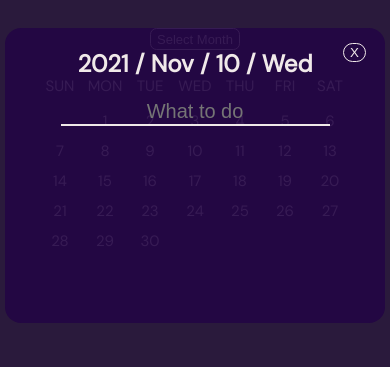
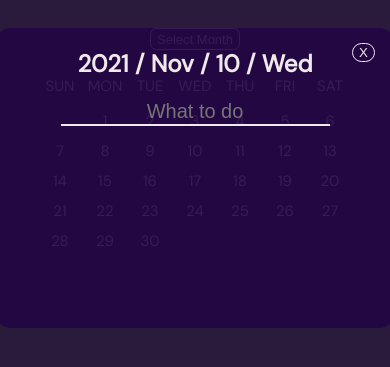
Before and after one commit to lulubeanana17/calendar-todo.github.io, a plain HTML site: page index.html in a window 390 px wide. Both pictures are taken after a click on the element "10". Shown: the part 91-458 px from the top of the page. Drawn offline with Linux system fonts and the light colour scheme.

Commit message:
2/11/21 3

```diff
--- a/calendar.css
+++ b/calendar.css
@@ -171,8 +171,8 @@ body {
     }
     /*todoList*/
     #todoContainer {
-        width: 65vh;
-        height: 65vh;
+        width: 500px;
+        height: 400px;
     }
 }
 
@@ -203,8 +203,8 @@ body {
     }
     /*todoList*/
     #todoContainer {
-        width: 55vh;
-        height: 55vh;
+        width: 500px;
+        height: 400px;
     }
 }
 
@@ -221,8 +221,8 @@ body {
 
     /*todoList*/
     #todoContainer {
-        width: 65vh;
-        height: 45vh;
+        width: 500px;
+        height: 400px;
     }
 }
 
@@ -234,8 +234,8 @@ body {
         height: 2em;
     }
     #todoContainer {
-        width: 55vh;
-        height: 45vh;
+        width: 400px;
+        height: 300px;
     }
 }
 
@@ -260,7 +260,7 @@ body {
         height: 2em;
     }
     #todoContainer {
-        width: 45vh;
-        height: 35vh;
+        width: 400px;
+        height: 300px;
     }
 }
```
